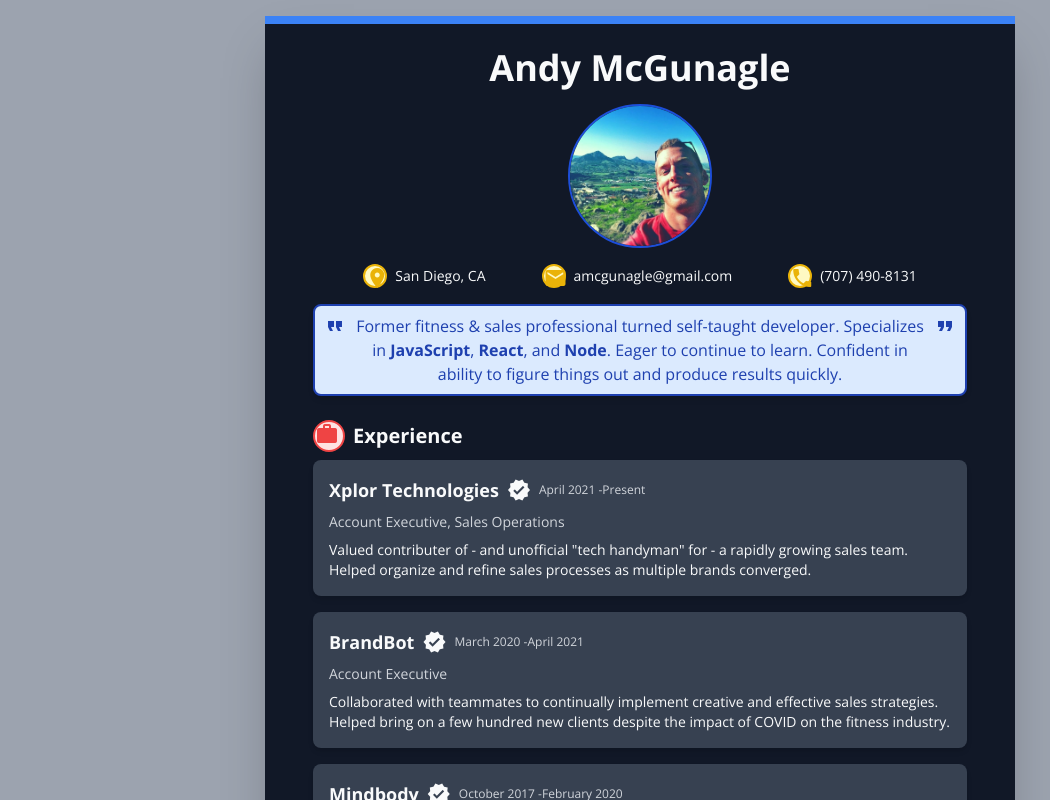
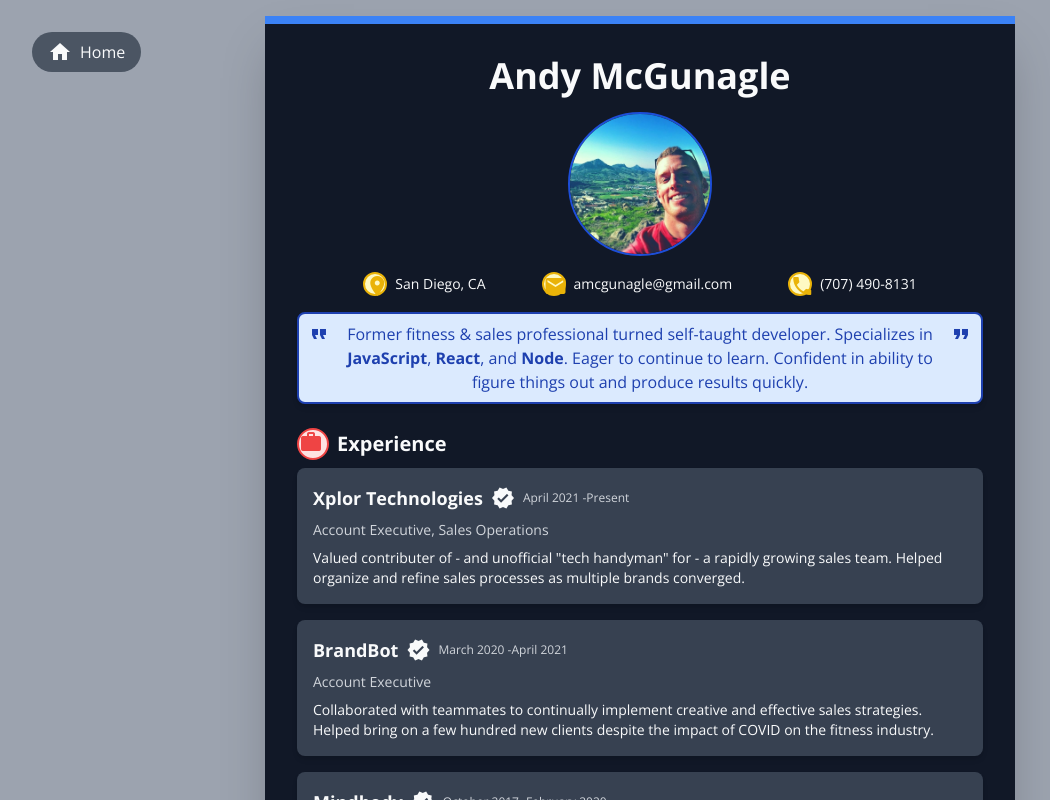
Before and after one commit to andymcgunagle/andys-personal-website, a Next.js app: page /resume in a window 1280 px wide. Shown: the top 800 px of the page, without its empty margins (0-1050 px from the left). Built offline with nearby package versions, Linux system fonts and the light colour scheme.

Commit message:
Added navigation.

```diff
--- a/components/reusables/FixedMenuButton.jsx
+++ /dev/null
@@ -1,9 +0,0 @@
-export default function FixedMenuButton() {
-  return (
-    <button className="fixed bottom-6 right-6 flex justify-center items-center bg-blue-500 h-12 w-12 rounded-full">
-      <span className="material-icons">
-        menu
-      </span>
-    </button>
-  );
-};
--- /dev/null
+++ b/components/reusables/Layout.jsx
@@ -0,0 +1,29 @@
+import Head from 'next/head';
+
+import MobileMainNav from "./MainNav/MobileMainNav.jsx";
+import LargeLayoutMainNav from "./MainNav/LargeLayoutMainNav.jsx";
+
+export default function Layout({
+  additionalInnerStyles,
+  additionalOuterStyles,
+  children,
+  content,
+  title,
+}) {
+  return (
+    <div className={`min-h-screen ${additionalOuterStyles}`}>
+      <Head>
+        <title>{title}</title>
+        <meta name="description" content={content} />
+        <meta name="viewport" content="initial-scale=1.0, width=device-width" />
+        <link href="https://fonts.googleapis.com/icon?family=Material+Icons" rel="stylesheet" />
+      </Head>
+
+      <div className={`flex flex-col gap-4 p-8 border-t-8 border-blue-500 ${additionalInnerStyles}`}>
+        {children}
+      </div>
+      <MobileMainNav />
+      <LargeLayoutMainNav />
+    </div>
+  );
+};
--- /dev/null
+++ b/components/reusables/MainNav/FixedMenuButton.jsx
@@ -0,0 +1,12 @@
+export default function FixedMenuButton({ showMainNav, setShowMainNav }) {
+  return (
+    <button
+      onClick={() => setShowMainNav(!showMainNav)}
+      className="md:hidden fixed bottom-6 right-6 flex justify-center items-center bg-blue-500 h-12 w-12 rounded-full"
+    >
+      <span className="material-icons">
+        {showMainNav ? "close" : "menu"}
+      </span>
+    </button>
+  );
+};
--- /dev/null
+++ b/components/reusables/MainNav/LargeLayoutMainNav.jsx
@@ -0,0 +1,9 @@
+import MainNav from "./MainNav.jsx";
+
+export default function LargeLayoutMainNav() {
+  return (
+    <div className="hidden fixed top-4 left-4 md:flex justify-center items-center p-4">
+      <MainNav />
+    </div>
+  );
+};
--- /dev/null
+++ b/components/reusables/MainNav/MainNav.jsx
@@ -0,0 +1,28 @@
+import { useRouter } from 'next/router'
+
+import NavItem from "./NavItem.jsx";
+
+const navItems = [
+  {
+    path: "/",
+    text: "Home",
+    icon: "home",
+  },
+  {
+    path: "/resume",
+    text: "Resume",
+    icon: "description",
+  },
+];
+
+export default function MainNav() {
+  const router = useRouter()
+
+  return (
+    <nav className="flex justify-center items-center">
+      <ol className="flex flex-col gap-4">
+        {navItems.map(item => item.path !== router.pathname ? <NavItem key={item.path} {...item} /> : null)}
+      </ol>
+    </nav>
+  );
+};
--- /dev/null
+++ b/components/reusables/MainNav/MobileMainNav.jsx
@@ -0,0 +1,21 @@
+import { useState } from "react";
+
+import MainNav from "./MainNav.jsx";
+import FixedMenuButton from "./FixedMenuButton.jsx";
+
+export default function MobileMainNav() {
+  const [showMainNav, setShowMainNav] = useState(false);
+
+  return (
+    <>
+      {
+        showMainNav ?
+          <div className="fixed top-0 w-full h-full flex justify-center items-center bg-gray-900 p-4">
+            <MainNav />
+          </div>
+          : null
+      }
+      <FixedMenuButton showMainNav={showMainNav} setShowMainNav={setShowMainNav} />
+    </>
+  );
+};
--- /dev/null
+++ b/components/reusables/MainNav/NavItem.jsx
@@ -0,0 +1,14 @@
+import Link from "next/link";
+
+export default function NavItem({ path, text, icon }) {
+  return (
+    <Link href={path}>
+      <li className="flex justify-center items-center gap-2 text-center px-4 py-2 bg-gray-600 rounded-full hover:bg-gray-500 select-none cursor-pointer">
+        <span className="material-icons">
+          {icon}
+        </span>
+        <a>{text}</a>
+      </li>
+    </Link>
+  );
+};
--- a/pages/404.jsx
+++ b/pages/404.jsx
@@ -2,19 +2,19 @@ import Head from 'next/head';
 
 export default function Custom404() {
   return (
-    <div className="h-screen flex flex-col justify-center items-center gap-4 border-t-8 border-blue-500 text-center">
+    <div className="h-screen flex flex-col justify-center items-center gap-4 p-4 border-t-8 border-blue-500 text-center">
       <Head>
         <title>404</title>
         <meta name="description" content="Describe content here..." />
       </Head>
 
-      <h1 className="text-8xl font-bold">
+      <h1 className="text-4xl md:text-8xl font-bold">
         Oh no! 404!
       </h1>
-      <p className="text-2xl">
+      <p className="text-xl md:text-2xl">
         Page not found, I'm afraid...
       </p>
-      <p className="text-sm font-thin">
+      <p className="text-xs md:text-sm font-thin">
         Hope you have a lovely day, though 🤘
       </p>
     </div>
--- a/pages/index.jsx
+++ b/pages/index.jsx
@@ -1,33 +1,27 @@
-import Head from 'next/head';
-
+import Layout from "../components/reusables/Layout.jsx";
 import Heading from "../components/reusables/Heading.jsx";
 import Connect from '../components/ContentSections/Connect.jsx';
 import MyProjects from '../components/ContentSections/MyProjects.jsx';
 import Specialties from '../components/ContentSections/Specialties.jsx';
 import Avatar from "../components/reusables/Avatar.jsx";
-// import FixedMenuButton from "../components/reusables/FixedMenuButton.jsx";
 
 export default function Home() {
   return (
-    <div className="min-h-screen px-4 py-8 flex flex-col gap-16 justify-evenly border-t-8 border-blue-500">
-      <Head>
-        <title>Andy McGunagle</title>
-        <meta name="description" content="Andy McGunagle's Personal Website" />
-        <meta name="viewport" content="initial-scale=1.0, width=device-width" />
-        <link href="https://fonts.googleapis.com/icon?family=Material+Icons" rel="stylesheet" />
-      </Head>
-
+    <Layout
+      additionalOuterStyles="grid"
+      additionalInnerStyles="gap-16"
+      title="Andy McGunagle"
+      content="Andy McGunagle's personal website"
+    >
       <header className="space-y-4">
         <Heading />
         <Avatar />
       </header>
-
       <main className="flex flex-col gap-10">
         <Specialties />
         <MyProjects />
         <Connect />
       </main>
-
       <footer className="flex justify-center">
         <a
           className="text-center cursor-pointer text-sm font-thin"
@@ -38,8 +32,6 @@ export default function Home() {
           (Click here to check out the code for this site 🤘)
         </a>
       </footer>
-
-      {/* <FixedMenuButton /> */}
-    </div>
+    </Layout>
   );
 };
--- a/pages/resume.jsx
+++ b/pages/resume.jsx
@@ -1,5 +1,4 @@
-import Head from 'next/head';
-
+import Layout from "../components/reusables/Layout.jsx";
 import Avatar from "../components/reusables/Avatar.jsx";
 import ContactInfo from "../components/resume/ContactInfo.jsx";
 import Education from "../components/resume/Education.jsx";
@@ -10,15 +9,12 @@ import Summary from "../components/resume/Summary.jsx";
 
 export default function Resume() {
   return (
-    <div className="min-h-screen grid place-items-center bg-gray-400 md:p-4">
-      <Head>
-        <title>Resume</title>
-        <meta name="description" content="Describe content here..." />
-        <link href="https://fonts.googleapis.com/icon?family=Material+Icons" rel="stylesheet" />
-      </Head>
-
-      <div className="flex flex-col gap-4 px-8 py-6 md:px-12 max-w-[750px] m-auto shadow-2xl bg-gray-900 text-gray-50 md:rounded-b-lg border-t-8 border-blue-500">
-
+    <Layout
+      additionalOuterStyles="grid place-items-center bg-gray-400 md:p-4"
+      additionalInnerStyles="bg-gray-900 max-w-[750px] m-auto shadow-2xl md:rounded-b-lg"
+      title="Resume"
+      content="Andy McGunagle's resume"
+    >
       <header className="flex flex-col items-center gap-4">
         <Heading />
         <div className="flex flex-wrap-reverse justify-center items-center gap-4">
@@ -33,8 +29,6 @@ export default function Resume() {
         <Education />
         <Skills />
       </main>
-
-      </div>
-    </div>
+    </Layout>
   );
 };
```
Lines whose indentation alone changed are shown as unchanged.
